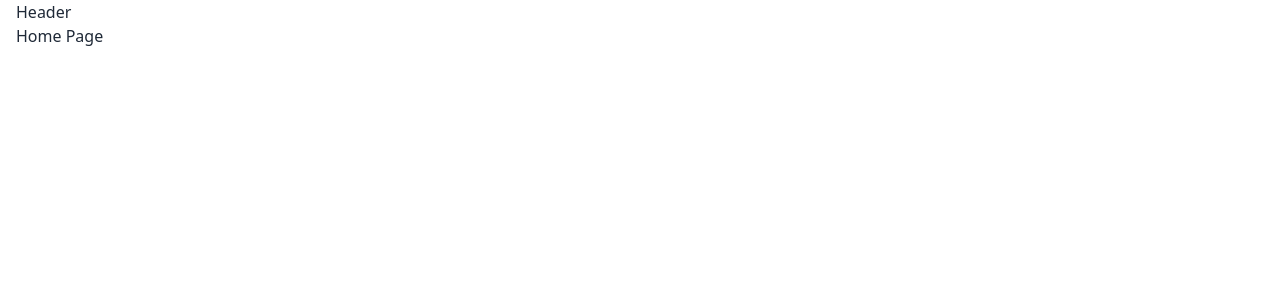
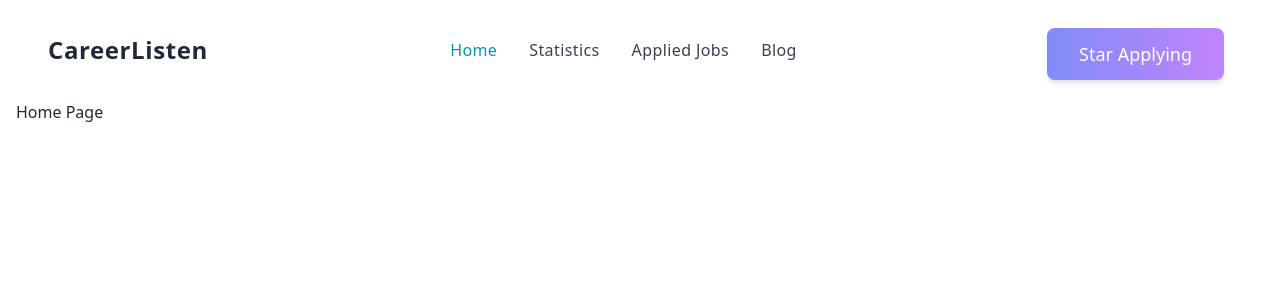
Before and after one commit to marufbroh/career-listen, a React (Vite) app: page / in a window 1280 px wide. Shown: the top 300 px of the page. Built offline with nearby package versions, Linux system fonts and the light colour scheme.

Commit message:
Navbar section done

```diff
--- a/src/components/Header.jsx
+++ b/src/components/Header.jsx
@@ -1,9 +1,138 @@
-import React from 'react';
+import React, { useState } from 'react';
+import { Link, NavLink } from 'react-router-dom';
 
 const Header = () => {
+    const [isMenuOpen, setIsMenuOpen] = useState(false)
     return (
-        <div>
-            Header
+        <div className='px-4 py-5 mx-auto sm:max-w-xl md:max-w-full lg:max-w-screen-xl md:px-24 lg:px-8'>
+            <div className='relative flex items-center justify-between'>
+                <Link
+                    to='/'
+                >
+
+                    <div className='text-xl lg:text-2xl font-bold tracking-wide text-gray-800 '>
+                        CareerListen
+                    </div>
+                </Link>
+                <ul className='items-center hidden space-x-8 lg:flex'>
+                    <li>
+                        <NavLink
+                            to='/'
+                            className={({ isActive }) => (isActive ? 'active' : 'default')}
+                        >
+                            Home
+                        </NavLink>
+                    </li>
+                    <li>
+                        <NavLink
+                            to='/statistics'
+                            className={({ isActive }) => (isActive ? 'active' : 'default')}
+                        >
+                            Statistics
+                        </NavLink>
+                    </li>
+                    <li>
+                        <NavLink
+                            to='/applied-jobs'
+                            className={({ isActive }) => (isActive ? 'active' : 'default')}
+                        >
+                            Applied Jobs
+                        </NavLink>
+                    </li>
+                    <li>
+                        <NavLink
+                            to='/blog'
+
+                            className={({ isActive }) => (isActive ? 'active' : 'default')}
+                        >
+                            Blog
+                        </NavLink>
+                    </li>
+                </ul>
+                <div className='lg:hidden'>
+                    <button
+                        onClick={() => setIsMenuOpen(true)}
+                        className='p-2 -mr-1 transition duration-200 rounded focus:outline-none focus:shadow-outline hover:bg-deep-purple-50 focus:bg-deep-purple-50'
+                    >
+                        <svg className='w-5 text-gray-600' viewBox='0 0 24 24'>
+                            <path
+                                fill='currentColor'
+                                d='M23,13H1c-0.6,0-1-0.4-1-1s0.4-1,1-1h22c0.6,0,1,0.4,1,1S23.6,13,23,13z'
+                            />
+                            <path
+                                fill='currentColor'
+                                d='M23,6H1C0.4,6,0,5.6,0,5s0.4-1,1-1h22c0.6,0,1,0.4,1,1S23.6,6,23,6z'
+                            />
+                            <path
+                                fill='currentColor'
+                                d='M23,20H1c-0.6,0-1-0.4-1-1s0.4-1,1-1h22c0.6,0,1,0.4,1,1S23.6,20,23,20z'
+                            />
+                        </svg>
+                    </button>
+                    {isMenuOpen && (
+                        <div className='absolute z-10 top-0 left-0 w-full'>
+                            <div className='p-5 bg-white border rounded shadow-sm'>
+                                <div className='flex items-center justify-between mb-4'>
+                                    <div>
+                                        <Link
+                                            to='/'
+                                        >
+
+                                            <div className='text-xl font-bold tracking-wide text-gray-800'>
+                                                CareerListen
+                                            </div>
+                                        </Link>
+                                    </div>
+                                    <div>
+                                        <button
+                                            onClick={() => setIsMenuOpen(false)}
+                                            className='p-2 -mt-2 -mr-2 transition duration-200 rounded hover:bg-gray-200 focus:bg-gray-200 focus:outline-none focus:shadow-outline'
+                                        >
+                                            <svg className='w-5 text-gray-600' viewBox='0 0 24 24'>
+                                                <path
+                                                    fill='currentColor'
+                                                    d='M19.7,4.3c-0.4-0.4-1-0.4-1.4,0L12,10.6L5.7,4.3c-0.4-0.4-1-0.4-1.4,0s-0.4,1,0,1.4l6.3,6.3l-6.3,6.3 c-0.4,0.4-0.4,1,0,1.4C4.5,19.9,4.7,20,5,20s0.5-0.1,0.7-0.3l6.3-6.3l6.3,6.3c0.2,0.2,0.5,0.3,0.7,0.3s0.5-0.1,0.7-0.3 c0.4-0.4,0.4-1,0-1.4L13.4,12l6.3-6.3C20.1,5.3,20.1,4.7,19.7,4.3z'
+                                                />
+                                            </svg>
+                                        </button>
+                                    </div>
+                                </div>
+                                <nav>
+                                    <ul className='space-y-4'>
+                                        <li>
+                                            <Link
+                                                to='/statistics'
+                                                className={({ isActive }) => (isActive ? 'active' : 'default')}
+                                            >
+                                                Statistics
+                                            </Link>
+                                        </li>
+                                        <li>
+                                            <Link
+                                                to='/applied-jobs'
+                                                className={({ isActive }) => (isActive ? 'active' : 'default')}
+                                            >
+                                                Applied Jobs
+                                            </Link>
+                                        </li>
+                                        <li>
+                                            <Link
+                                                to='/blog'
+                                                className={({ isActive }) => (isActive ? 'active' : 'default')}
+                                            >
+                                                Blog
+                                            </Link>
+                                        </li>
+                                    </ul>
+                                </nav>
+                            </div>
+                        </div>
+                    )}
+                </div>
+                <button type='button' className='btn-primary hidden lg:flex'>
+                    Star Applying
+                </button>
+            </div>
         </div>
     );
 };
--- a/src/index.css
+++ b/src/index.css
@@ -10,7 +10,7 @@
 }
 
 .btn-primary {
-  @apply font-medium  transition duration-200  shadow-md  md:mb-0  px-4 py-2 md:px-8 md:py-3 m-2 text-lg rounded-full border-transparent border-2  text-gray-700 hover:bg-cyan-400 bg-cyan-200;
+  @apply font-medium shadow-md  md:mb-0 px-4 py-2 md:px-8 md:py-3 m-2 text-lg rounded-lg text-white bg-gradient-to-r from-indigo-400 to-purple-400;
 }
 
 .btn-outlined {
```
